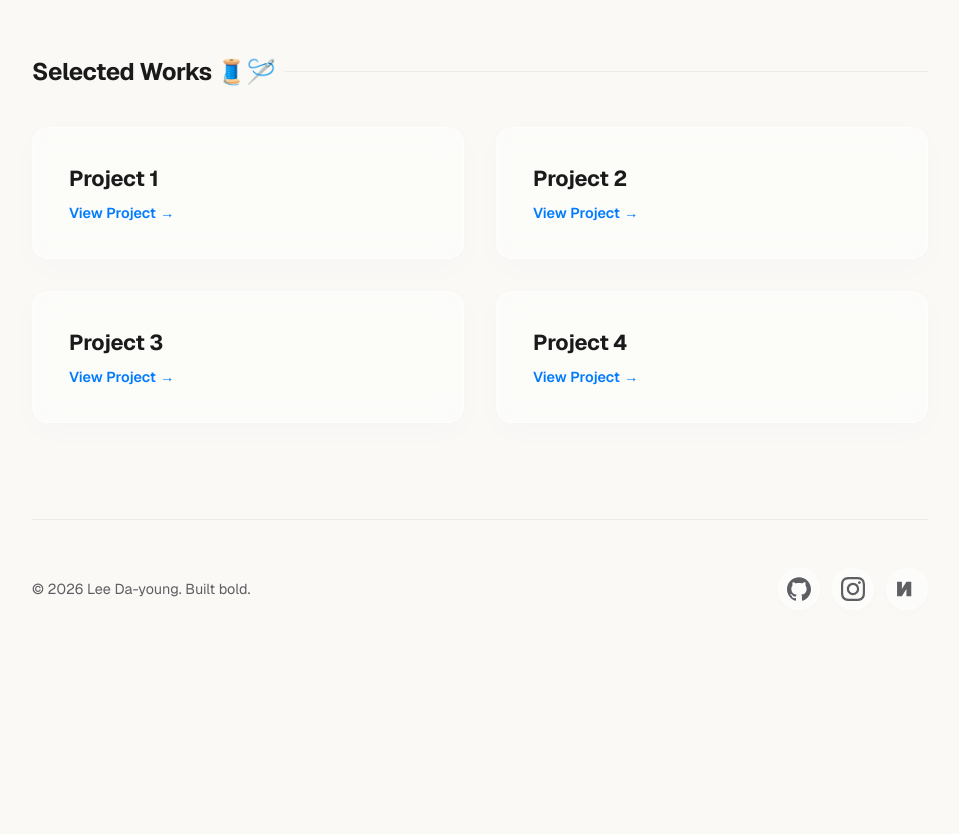
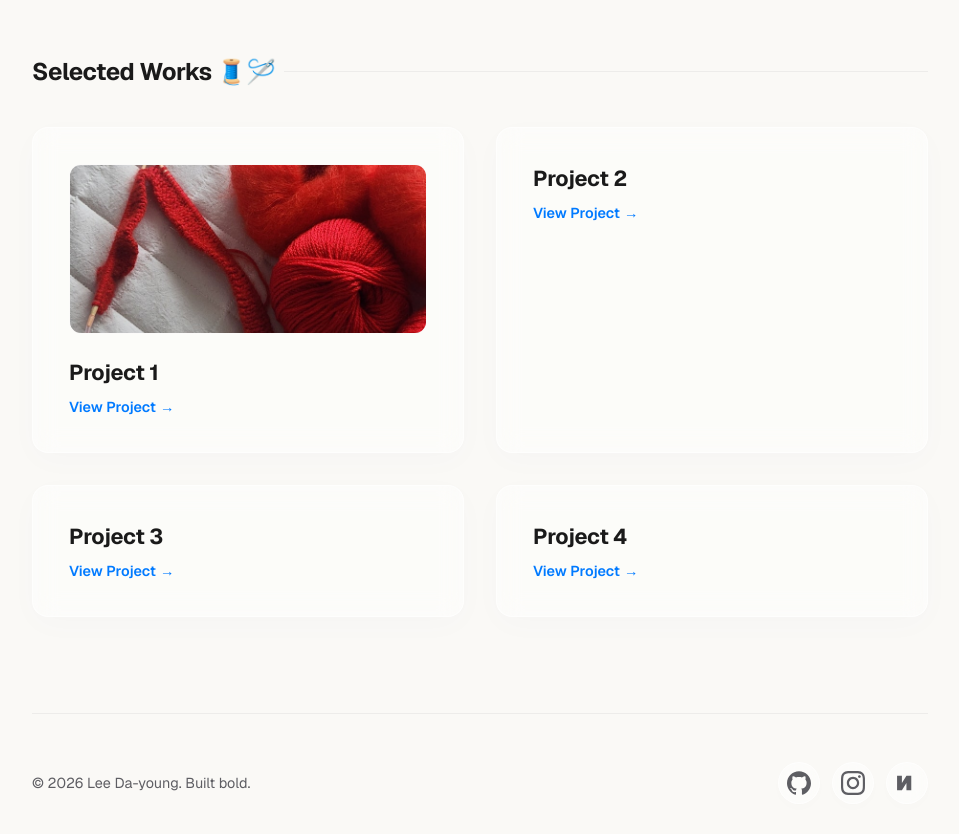
Before and after one commit to leedayoung0429-cell/my-link, a Next.js app: page / in a window 1280 px wide. Shown: the part 720-1554 px from the top of the page, without its empty margins (160-1119 px from the left). Before the commit the page ends 1410 px from the top, so only its background shows below. Built offline with nearby package versions, Linux system fonts and the light colour scheme.

Commit message:
feat: download and integrate Project 1 blog thumbnail image

```diff
--- a/src/app/page.module.css
+++ b/src/app/page.module.css
@@ -320,3 +320,25 @@
     padding: 2.5rem 0 4rem 0;
   }
 }
+
+/* --- Project Card Image Styles --- */
+.projectImageWrapper {
+  width: 100%;
+  height: 170px;
+  border-radius: 12px;
+  overflow: hidden;
+  margin-bottom: 1.5rem;
+  border: 1px solid rgba(255, 255, 255, 0.45);
+  background: rgba(0, 0, 0, 0.02);
+}
+
+.projectImage {
+  width: 100%;
+  height: 100%;
+  object-fit: cover; /* 이미지가 이쁘게 채워지도록 설정 */
+  transition: transform 0.5s cubic-bezier(0.16, 1, 0.3, 1);
+}
+
+.projectCard:hover .projectImage {
+  transform: scale(1.04); /* 카드 호버 시 이미지 미세 줌 효과 */
+}
--- a/src/app/page.tsx
+++ b/src/app/page.tsx
@@ -4,7 +4,8 @@ export default function Home() {
   const projects = [
     {
       title: "Project 1",
-      link: "https://blog.naver.com/leedayoung0429/223678225070"
+      link: "https://blog.naver.com/leedayoung0429/223678225070",
+      img: "/project1.jpg"
     },
     {
       title: "Project 2",
@@ -55,6 +56,11 @@ export default function Home() {
           <div className={styles.projectsGrid}>
             {projects.map((project, idx) => (
               <div key={idx} className={styles.projectCard}>
+                {project.img && (
+                  <div className={styles.projectImageWrapper}>
+                    <img src={project.img} alt={project.title} className={styles.projectImage} />
+                  </div>
+                )}
                 <h3 className={styles.projectTitle}>{project.title}</h3>
                 <a href={project.link} className={styles.projectLink} target="_blank" rel="noopener noreferrer">View Project</a>
               </div>
```
Also changed, not shown: public/project1.jpg (added).
